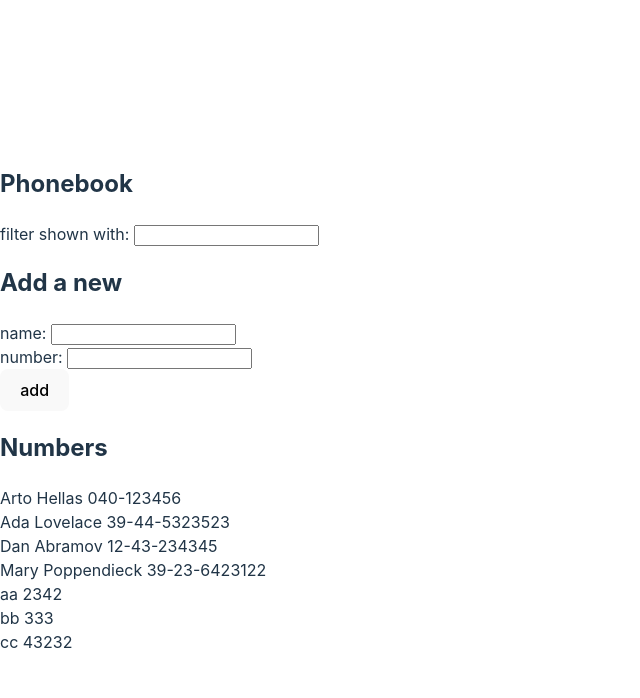
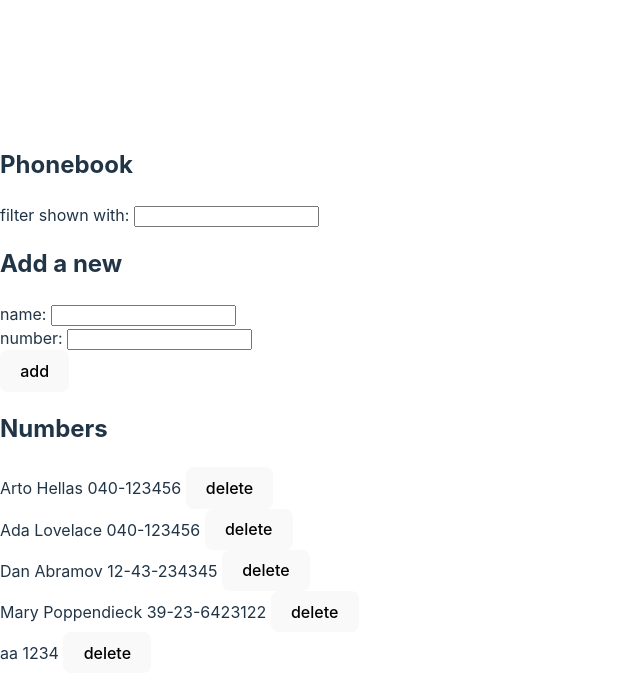
Before and after one commit to moio99/FSOReact, a React (Vite) app in the folder part1/: page / in a window 1280 px wide. Shown: the top 698 px of the page, without its empty margins (0-640 px from the left). Built offline with nearby package versions, Linux system fonts and the light colour scheme; data requests are answered from the project's data file.

Commit message:
2.14 step 9

```diff
--- a/part1/db.json
+++ b/part1/db.json
@@ -6,9 +6,9 @@
       "id": "0"
     },
     {
+      "id": "1",
       "name": "Ada Lovelace",
-      "number": "39-44-5323523",
-      "id": "1"
+      "number": "040-123456"
     },
     {
       "name": "Dan Abramov",
@@ -21,19 +21,9 @@
       "id": "3"
     },
     {
-      "id": 4,
+      "id": "4",
       "name": "aa",
-      "number": "2342"
-    },
-    {
-      "id": 5,
-      "name": "bb",
-      "number": "333"
-    },
-    {
-      "id": 6,
-      "name": "cc",
-      "number": "43232"
+      "number": "1234"
     }
   ]
 }
--- a/part1/src/App.tsx
+++ b/part1/src/App.tsx
@@ -1,7 +1,7 @@
 import { useEffect, useState } from "react"
 // import Course, { courses, iCourses } from "./compoents/Course"
-import { Filter, PersonForm, Persons } from "./compoents/Phonebook"
-import personsService, { iPerson } from './services/persons.tsx'
+import { Filter, iPerson, PersonForm, Persons } from "./compoents/Phonebook"
+import personsService from './services/persons.tsx'
 
 const App = () => {
   const [persons, setPersons] = useState<iPerson[]>([]);
@@ -29,12 +29,22 @@ const App = () => {
     const inputNameValue = inputName.value;
     const inputNumerValue = inputNumber.value;
     if (inputNameValue.length > 0) {
-      if (persons.findIndex(person => person.name === inputNameValue) > -1) {
-        alert(`${inputNameValue} is already added to phonebook`)
+      const person = persons.find(person => person.name === inputNameValue)
+      if (person) {
+        const updatePerson = {id: person.id, name: inputNameValue, number: inputNumerValue}
+        personsService.update(person.id, updatePerson)
+          .then(response => {
+            console.log('update', response.data)
+            setPersons(persons.map(p => (p.id === person.id ? updatePerson : p)));
+            setNewName('')
+            setNewNumber('')
+          })
       } else {
-        personsService.create({id: persons.length, name: inputNameValue, number: inputNumerValue})
+        const newPerson = {id: persons.length.toString(), name: inputNameValue, number: inputNumerValue}
+        personsService.create(newPerson)
           .then(response => {
-            setPersons(persons.concat({id: persons.length, name: response.data.name, number: response.data.number}))
+            console.log('create', response.data)
+            setPersons(persons.concat(newPerson))
             setNewName('')
             setNewNumber('')
           })
@@ -55,6 +65,20 @@ const App = () => {
     setNewNumber(inputValue)
   }
 
+  const onDelete = (id: string) => {
+    const person = persons.find(person => person.id === id)
+    if (person) {
+      if (window.confirm(`Delete ${person.name}`)) {
+        personsService.deleteById(id)
+          .then(response => {
+            console.log('delete', response)
+            const newPersons = persons.filter(p => p.id !== id)
+            setPersons(newPersons)
+          })
+      }
+    }
+  };
+
   return (
     <>
       {/* <h2>Web development curriculum</h2>
@@ -71,7 +95,7 @@ const App = () => {
         <PersonForm newName={newName} newNumber={newNumber}
           onAddPhone={handleAddPhone} onNameChange={handleNameChange} onNumberChange={handleNumberChange} />
         <h2>Numbers</h2>
-        <Persons persons={persons} newFilter={newFilter} />
+        <Persons persons={persons} newFilter={newFilter} onDelete={onDelete} />
       </div>
     </>
   );
--- a/part1/src/compoents/Phonebook.tsx
+++ b/part1/src/compoents/Phonebook.tsx
@@ -12,13 +12,16 @@ interface iPersonFormProps {
   onNumberChange: (event: React.ChangeEvent<HTMLInputElement>) => void;
 }
 
+export interface iPerson {
+  id: string;
+  name: string;
+  number: string;
+}
+
 interface iPersonsProps {
-  persons: {
-    name: string;
-    number: string;
-    id: number;
-  }[];
+  persons: iPerson[];
   newFilter: string;
+  onDelete: (id: string) => void;
 }
 
 export const Filter = ({value, onFilterChange}: iFilterInputProps) => {
@@ -45,12 +48,16 @@ export const PersonForm = ({newName, newNumber, onAddPhone, onNameChange, onNumb
   )
 }
 
-export const Persons = ({persons, newFilter}: iPersonsProps) => {
+export const Persons = ({persons, newFilter, onDelete}: iPersonsProps) => {
   return (
     <div>
-      {persons.map( (person: {id: number, name: string, number: string}) => {
+      {persons.map( (person: iPerson) => {
           if (person.name.toLowerCase().includes(newFilter.toLowerCase())) {
-            return <div key={person.id}>{person.name} {person.number}</div>
+            return (
+              <div key={person.id}>
+                {person.name} {person.number} <button onClick={() => onDelete(person.id)}>delete</button>
+              </div>
+            )
           }
         }
       )}
--- a/part1/src/services/persons.tsx
+++ b/part1/src/services/persons.tsx
@@ -1,12 +1,7 @@
 import axios from 'axios';
+import { iPerson } from '../compoents/Phonebook';
 
 const baseUrl = 'http://localhost:3001/persons';
-
-export interface iPerson {
-  id: number;
-  name: string;
-  number: string;
-}
 
 const getAll = () => {
   const request = axios.get<iPerson[]>(baseUrl)
@@ -17,16 +12,21 @@ const getAll = () => {
   // return axios.get<iPerson[]>(baseUrl);
 };
 
-const create = (newObject: iPerson) => {
-  return axios.post<iPerson>(baseUrl, newObject);
+const create = (person: iPerson) => {
+  return axios.post<iPerson>(baseUrl, person);
 };
 
-const update = (id: number, newObject: iPerson) => {
-  return axios.put<iPerson>(`${baseUrl}/${id}`, newObject);
+const update = (id: string, person: iPerson) => {
+  return axios.put(`${baseUrl}/${id}`, person);
+};
+
+const deleteById = (id: string) => {
+  return axios.delete(`${baseUrl}/${id}`);
 };
 
 export default {
   getAll,
   create,
   update,
+  deleteById,
 };
```
